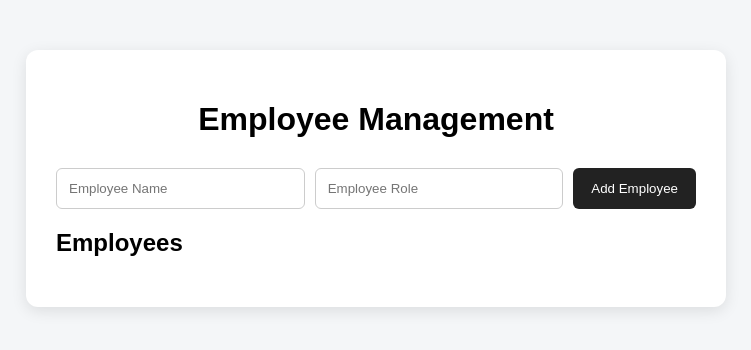
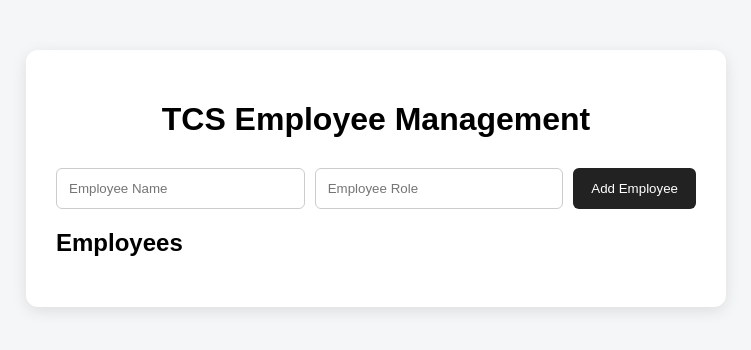
Before and after one commit to 11Abhi55/employee-management-app, a website: page public/index.html in a window 1280 px wide. Shown: the whole page, without its empty margins (264-1015 px from the left). Drawn offline with Linux system fonts and the light colour scheme; no server answers.

Commit message:
html code update

```diff
--- a/public/index.html
+++ b/public/index.html
@@ -4,7 +4,7 @@
     <meta charset="UTF-8">
     <meta name="viewport" content="width=device-width, initial-scale=1.0">
 
-    <title>Mahindra Employee Management system</title>
+    <title>Employee Management system</title>
 
     <link rel="stylesheet" href="style.css">
 </head>
@@ -13,7 +13,7 @@
 
     <div class="container">
 
-        <h1>Employee Management</h1>
+        <h1>TCS Employee Management</h1>
 
         <div class="form-box">
 
```
